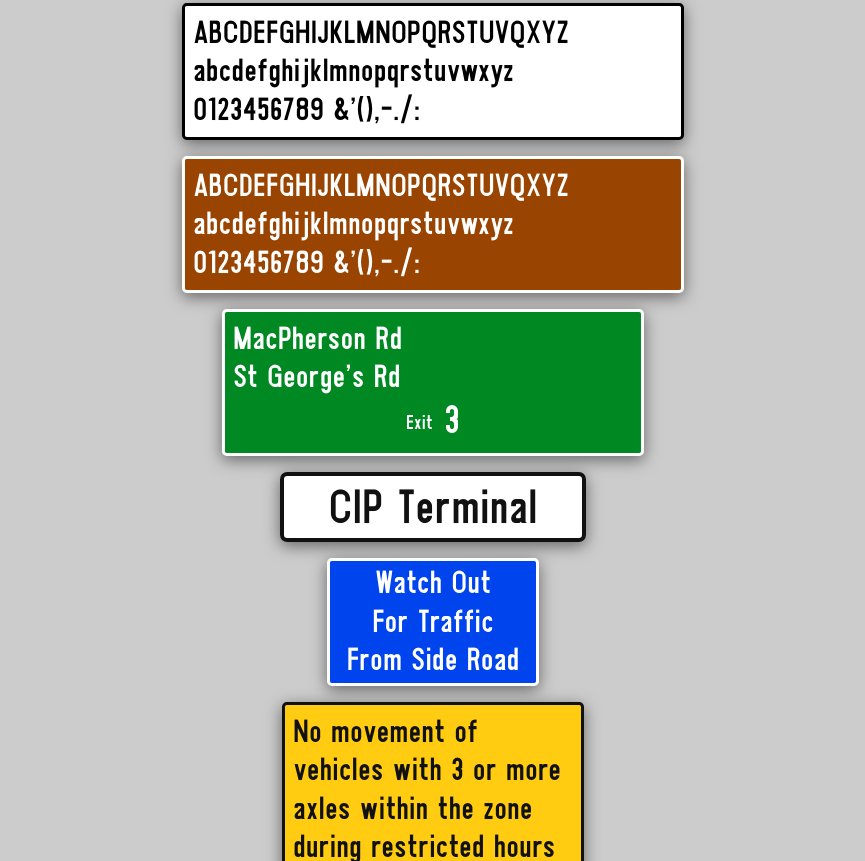
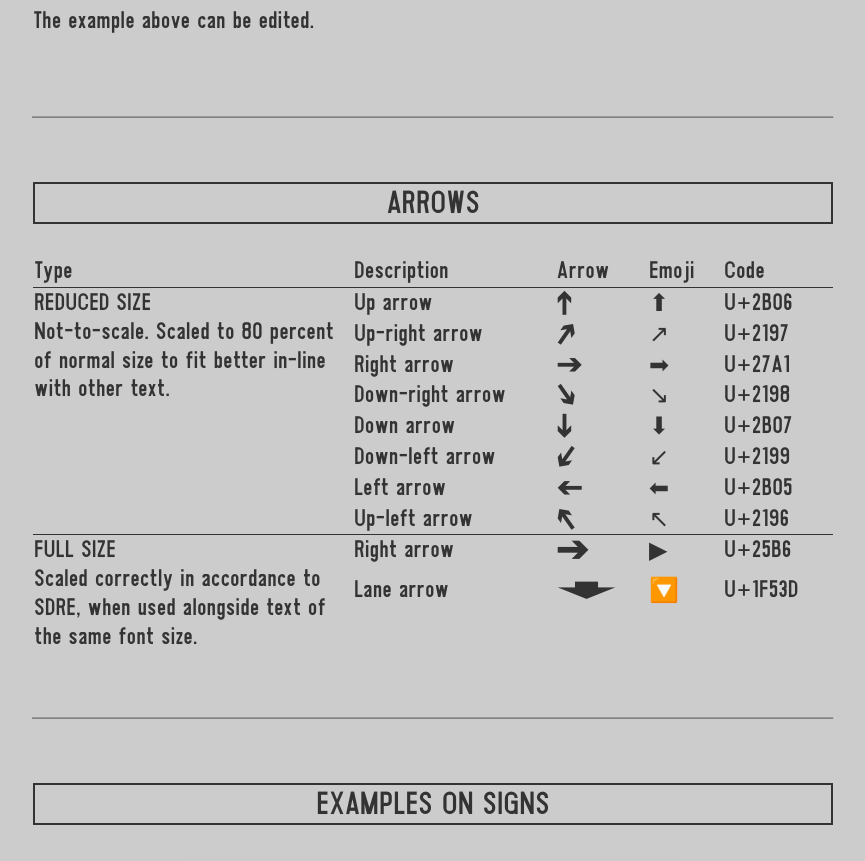
Before and after one commit to joeyfoo/da-roadsigns-font, a plain HTML site: page FontExport/index.html in a window 1280 px wide. Shown: the part 1580-2441 px from the top of the page, without its empty margins (207-1072 px from the left). Drawn offline with Linux system fonts and the light colour scheme.

Commit message:
v0.3: Add arrows

```diff
--- a/FontExport/index.html
+++ b/FontExport/index.html
@@ -41,13 +41,54 @@
           <p>
             ABCDEFGHIJKLMNOPQRSTUVQXYZ<br>
             abcdefghijklmnopqrstuvwxyz<br>
-            0123456789 &'(),-./:
+            0123456789 &'(),-./:<br>
+            ⬆↗➡↘⬇↙⬅↖<br>
+            ▶🔽
           </p>
         </div>
-        <p>The example above is user-editable.</p>
+        <p>The example above can be edited.</p>
       </div>
 
       <hr>
+
+      <div>
+        <h3>Arrows</h3>
+        <div>
+          <table>
+            <tr>
+              <td>Type</td><td>Description</td><td>Arrow</td><td>Emoji</td><td>Code</td>
+            </tr>
+            <tr style="border-top: 1px solid currentColor;">
+              <td rowspan="8" style="width: 40%">
+                REDUCED SIZE<br>
+                Not-to-scale. Scaled to 80 percent of normal size to fit better in-line with other text.
+              </td>
+                <td>Up arrow</td><td>⬆</td><td class="emoji-font">⬆</td><td>U+2B06</td></tr>
+            <tr><td>Up-right arrow</td><td>↗</td><td class="emoji-font">↗</td><td>U+2197</td></tr>
+            <tr><td>Right arrow</td><td>➡</td><td class="emoji-font">➡</td><td>U+27A1</td></tr>
+            <tr><td>Down-right arrow</td><td>↘</td><td class="emoji-font">↘</td><td>U+2198</td></tr>
+            <tr><td>Down arrow</td><td>⬇</td><td class="emoji-font">⬇</td><td>U+2B07</td></tr>
+            <tr><td>Down-left arrow</td><td>↙</td><td class="emoji-font">↙</td><td>U+2199</td></tr>
+            <tr><td>Left arrow</td><td>⬅</td><td class="emoji-font">⬅</td><td>U+2B05</td></tr>
+            <tr><td>Up-left arrow</td><td>↖</td><td class="emoji-font">↖</td><td>U+2196</td></tr>
+            <tr style="border-top: 1px solid currentColor;">
+              <td rowspan="3">
+                FULL SIZE<br>
+                Scaled correctly in accordance to SDRE, when used alongside text of the same font size.
+              </td>
+                <td>Right arrow</td><td>▶</td><td class="emoji-font">▶</td><td>U+25B6</td></tr>
+            <tr><td>Lane arrow</td><td>🔽</td><td class="emoji-font">🔽</td><td>U+1F53D</td></tr>
+            <tr><td>&nbsp;</td><td>&nbsp;</td><td>&nbsp;</td></tr>
+          </table>
+        </div>
+      </div>
+
+      <hr>
+
+
+      <div>
+        <h3>Examples on signs</h3>
+      </div>
 
       <div class="roadsigns"
       style="max-width: 480px;">
@@ -64,15 +105,19 @@
       </div>
 
       <div class="roadsigns"
-      style="background-color: #082; color: #fff; max-width: 400px;">
-        MacPherson Rd<br>
-        St George's Rd
-        <div style="text-align: center; font-size: 125%"><span style="font-size: 50%; vertical-align: middle;">Exit</span> 3</div>
+      style="background-color: #082; color: #fff; max-width: 300px;display: flex; flex-direction: column; padding: 0;">
+        <div style="flex: auto;padding: 0.25rem 1rem;">
+          MacPherson Rd<br>
+          St George's Rd
+        </div>
+        <div style="border-top: 0.15rem solid currentColor;text-align: center;">
+          🔽
+        </div>
       </div>
 
       <div class="roadsigns"
-      style="font-size: 48px; background-color: #fff; color: #111; max-width: 6em; text-align: center; padding: 0.1em 0.1em 0;">
-        CIP Terminal
+      style="font-size: 48px; background-color: #fff; color: #111; max-width: 7em; text-align: center; padding: 0.1em 0.1em 0;">
+        CIP Terminal ▶
       </div>
 
       <div class="roadsigns"
--- a/FontExport/styles.css
+++ b/FontExport/styles.css
@@ -15,6 +15,13 @@ html{
     line-height: 1.2;
 }
 
+div{
+    overflow: auto;
+}
+
+.emoji-font{
+    font-family: "Apple Color Emoji", "Segoe UI Emoji", "Segoe UI Symbol", sans-serif;
+}
 p{
     margin: 0 auto 1rem;
     font-weight: 400;
@@ -64,6 +71,24 @@ h2{
     margin: 0 auto 2rem;
 }
 
+h3{
+    font-size: 32px;
+    text-transform: uppercase;
+    border: 2px solid currentColor;
+    margin: 0 auto 2rem;
+}
+
+table
+{
+    width: 100%;
+    border-collapse: collapse;
+    font-size: 1.5rem;
+}
+td{
+    vertical-align: top;
+    padding-right: 1rem;
+}
+
 .font-example p
 {
     font-size: 48px;
@@ -80,9 +105,9 @@ h2{
     font-size: 32px;
     padding: 0.25em;
     border-style: solid;
-    border-width: 0.1em;
+    border-width: 0.2rem;
     border-color: currentColor;
-    border-radius: 0.15em;
+    border-radius: 0.25rem;
     box-shadow: 0rem 0.25rem 1rem rgba(0, 0, 0, 0.5);
     background-color: #fff;
     color: #000;
```
Also changed, not shown: FontExport/DARoadSigns-Regular.otf, FontExport/DARoadSigns-Regular.woff, 2 other files.
